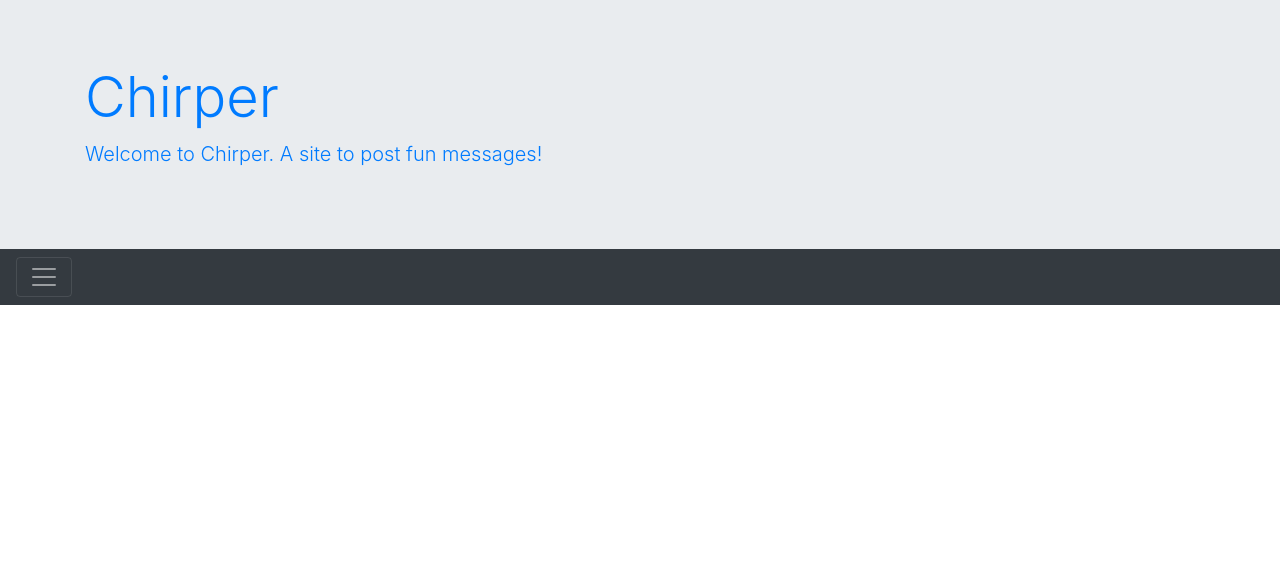
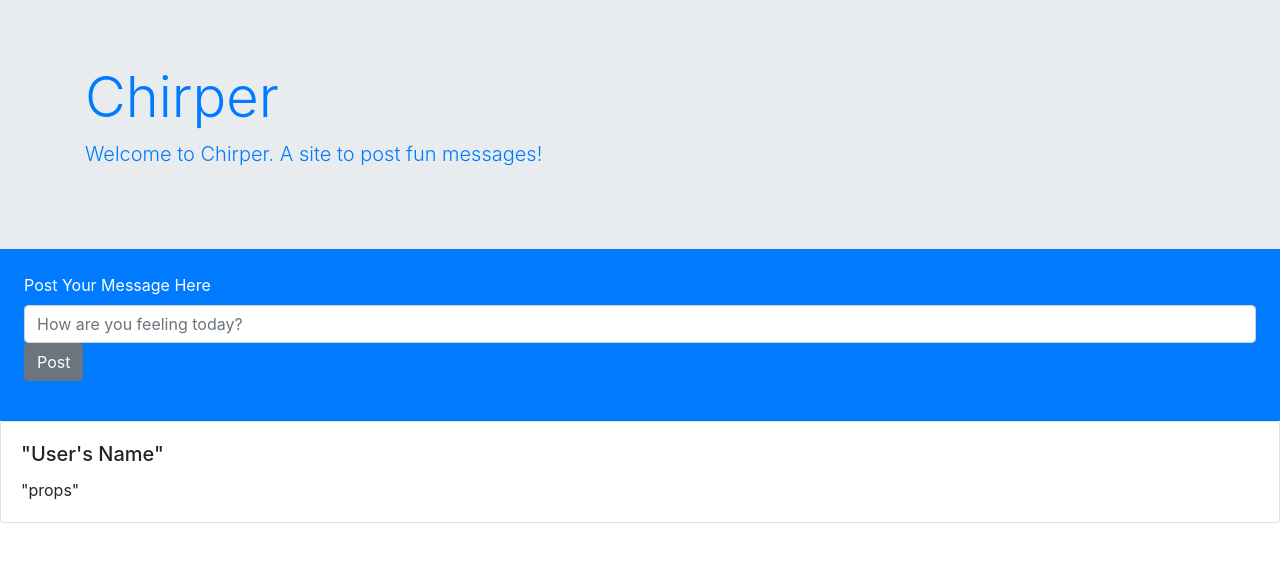
Before and after one commit to phillipjhl/Chirper, a React (Create React App) app: page / in a window 1280 px wide. Shown: the top 562 px of the page. Built offline with nearby package versions, Linux system fonts and the light colour scheme.

Commit message:
cleaned up App component

```diff
--- a/src/App.jsx
+++ b/src/App.jsx
@@ -1,4 +1,6 @@
 import React, { Component, Fragment } from 'react';
+import ChirpInput from './components/ChirpInput';
+import Chirp from './components/Chirp';
 
 class App extends Component {
     constructor(props) {
@@ -16,19 +18,14 @@ class App extends Component {
                     </div>
                 </div>
 
-                <div class="pos-f-t">
-                    <div class="collapse" id="navbarToggleExternalContent">
-                        <div class="bg-primary p-4">
-                            <h5 class="text-white h4">Collapsed content</h5>
-                            <span class="text-muted">Toggleable via the navbar brand.</span>
-                        </div>
-                    </div>
-                    <nav class="navbar navbar-dark bg-dark">
-                        <button class="navbar-toggler" type="button" data-toggle="collapse" data-target="#navbarToggleExternalContent" aria-controls="navbarToggleExternalContent" aria-expanded="false" aria-label="Toggle navigation">
-                            <span class="navbar-toggler-icon"></span>
-                        </button>
-                    </nav>
+                <div id="userinput" className="bg-primary p-4">
+                    <ChirpInput />
                 </div>
+
+                <div id="timeline">
+                    <Chirp />
+                </div>
+
             </Fragment>
         );
     }
--- /dev/null
+++ b/src/components/Chirp.jsx
@@ -0,0 +1,15 @@
+import React, { Component, Fragment } from 'react';
+import ChirpInput from './ChirpInput';
+
+function Chirp(props) {
+    return (
+        <div className="card" >
+            <div className="card-body">
+                <h5 className="card-title">"User's Name"</h5>
+                <p className="card-text">"props"</p>
+            </div>
+        </div>
+    );
+}
+
+export default Chirp;
--- /dev/null
+++ b/src/components/ChirpInput.jsx
@@ -0,0 +1,44 @@
+import React, {Component} from 'react';
+
+class ChirpInput extends Component {
+    constructor(props) {
+        super(props);
+        this.state = {
+            msg: ''
+        }
+        this.handleChange = this.handleChange.bind(this);
+        this.handleSubmit = this.handleSubmit.bind(this);
+    }
+
+    //method to handle the text input and change state
+    handleChange(e) {
+        this.setState({ msg: e.target.value })
+        console.log(this.state.msg)
+    };
+
+    //method to handle the submission of the text input
+    handleSubmit(e) {
+        e.preventDefault();
+        this.props.getMsg(this.state.msg);
+        this.setState({ msg: '' });
+    };
+
+    render() {
+        return(
+                <form className="form-group" onSubmit={this.handleSubmit} >
+                    <label for="chirpinput" className="text-white" >Post Your Message Here</label>
+                    <input
+                        type="text"
+                        className="form-control"
+                        id="chirpinput"
+                        value={this.state.msg}
+                        onChange={this.handleChange}
+                        placeholder="How are you feeling today?"
+                    />
+                    <button type="sumbit" className="btn btn-secondary" >Post</button>
+                </form>
+        );
+    }
+}
+
+export default ChirpInput;
```
Also changed, not shown: src/components/Input.jsx (deleted).
